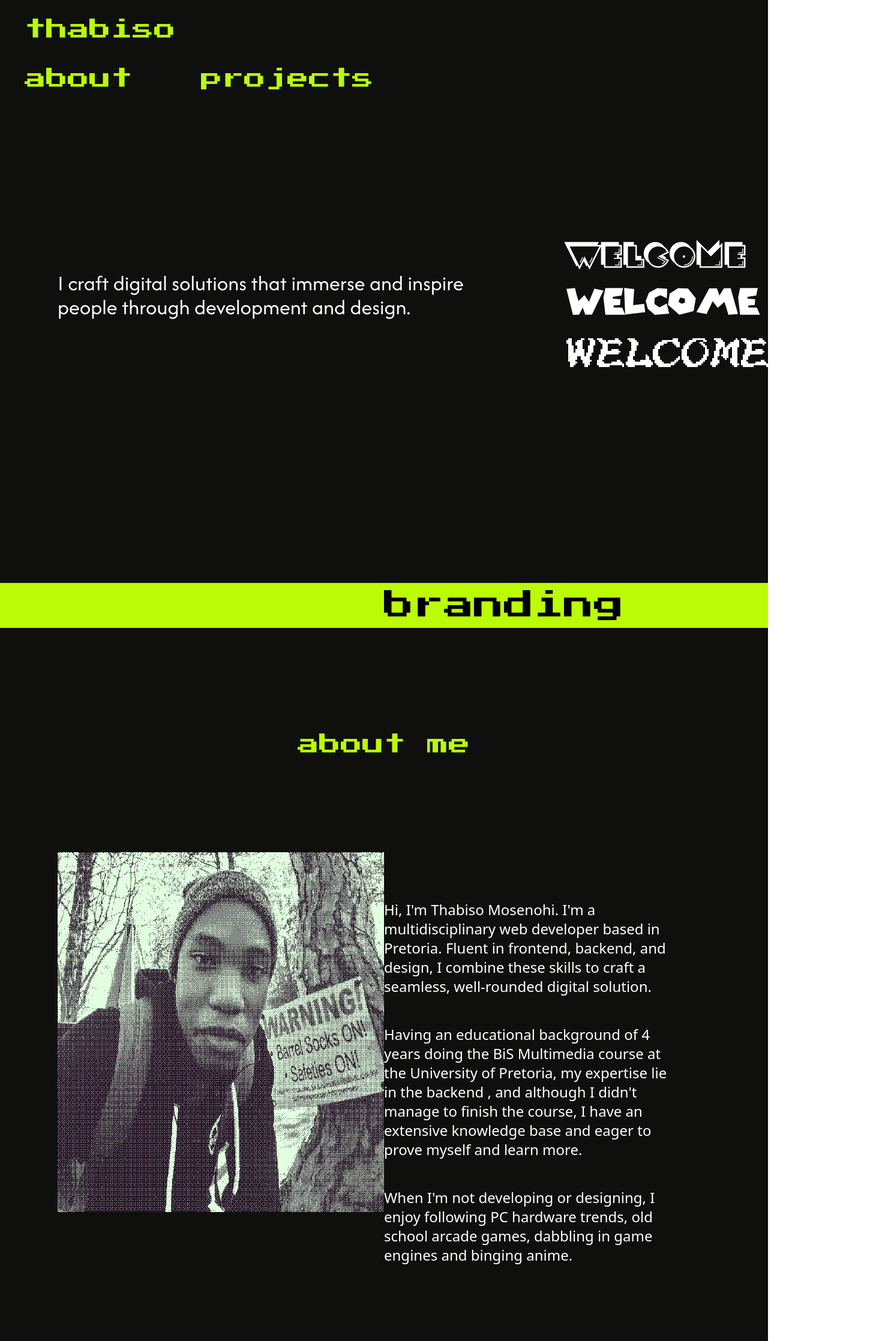
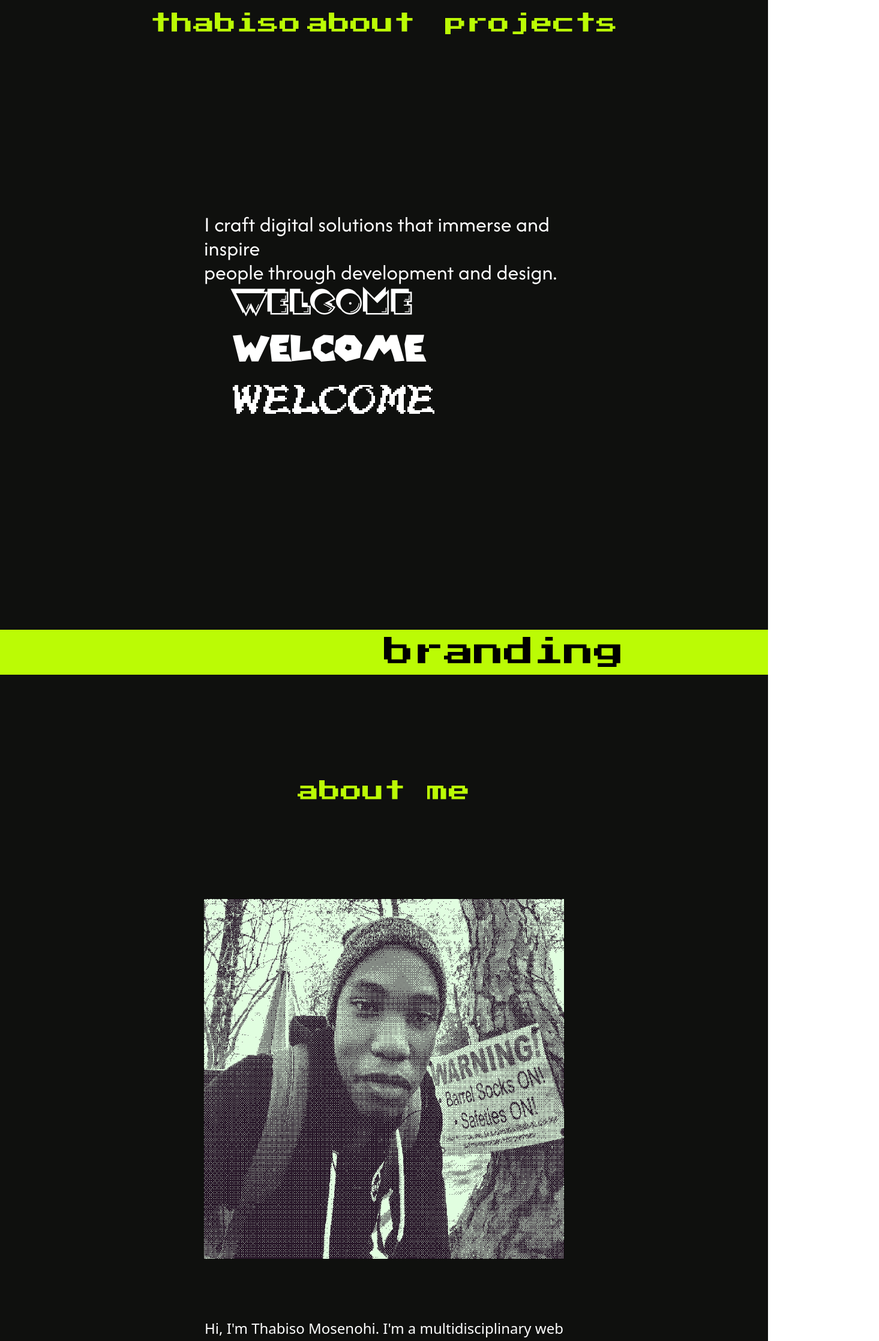
Before and after one commit to thabzzzzz/folio, a Vue app: page /main in a window 1280 px wide. Shown: the top 2236 px of the page at 60% size, 1465 px wide, since content can reach past the window. Built offline with nearby package versions, Linux system fonts and the light colour scheme.

Commit message:
added responsive styling

```diff
--- a/package.json
+++ b/package.json
@@ -23,4 +23,6 @@
     "tailwindcss": "^3.4.0",
     "vite": "^5.0.8"
   }
+
+
 }
--- a/src/components/main.vue
+++ b/src/components/main.vue
@@ -5,40 +5,36 @@
 
     <div class="min-h-screen bg-mygrey flex flex-col  relative " id="page-top">
         <div class="mx-4">
+
           <nav>
-            <div class="max-w-screen flex flex-wrap items-center justify-between mx-0">
-              <ul class="font-medium flex flex-col mt-4 bg-mygrey">
+  <div class="max-w-screen flex items-center justify-between mx-0 p-0">
+    <ul class="font-medium flex mt-4 bg-mygrey flex-grow-0 p-0 m-0">
       <li class="homelink start-again-link">
-                  <router-link to="/" class="link text-mygreen text-4xl">thabiso</router-link>
+        <router-link to="/" class="link text-mygreen text-4xl p-0 m-0">thabiso</router-link>
       </li>
     </ul>
-              <div class="hidden w-full md:block md:w-auto" id="navbar-default">
-                <ul class="font-medium flex flex-row p-4 md:p-0 mt-4 bg-mygrey">
-                  <li class="start-again-link">
-                    <router-link to="#aboutme" class="link text-mygreen mr-16 text-4xl hover-blink">about</router-link>
+    <div class="hidden w-full md:block md:w-auto ml-auto p-0 m-0" id="navbar-default">
+      <ul class="font-medium flex flex-row p-0 mt-4 bg-mygrey space-x-0">
+        <li class="start-again-link p-0 m-0">
+          <router-link to="#aboutme" class="link text-mygreen text-4xl hover-blink p-0 m-0">about</router-link>
         </li>
-                  <li class="start-again-link">
-                    <router-link to="#projects" class="link text-mygreen text-4xl hover-blink">projects</router-link>
+        <li class="start-again-link p-0 m-0">
+          <router-link to="#projects" class="link text-mygreen text-4xl hover-blink p-0 ml-10">projects</router-link>
         </li>
       </ul>
     </div>
   </div>
 </nav>
 
+
+
 <div class="grid grid-cols-6 mt-48">
-
-    <div class="col-span-4">
-
-        <p class="mt-24 text-4xl ml-20">I craft digital solutions that immerse and inspire<br>
-
-    people through development and design.</p>
+  <div class="col-span-3">
+    <p class="mt-24 text-4xl ">I craft digital solutions that immerse and inspire<br> people through development and design.</p>
   </div>
-    <div class="pt-10 welcome-block ml-24">
-        <h2 class="welcome text-6xl" id="w1">welcome</h2>
-        <h2 class="welcome text-6xl mt-6" id="w2">welcome</h2>
-        <h2 class="welcome text-5xl mt-6" id="w3">welcome</h2>
-    </div>
-
+  <div class="col-span-1"></div>
+  <div class="welcome-block ml-24">
+    <h2 class="welcome text-6xl" id="w1" style="grid-column-end: span 6;">welcome</h2> <h2 class="welcome text-6xl mt-6" id="w2" style="grid-column-end: span 6;">welcome</h2> <h2 class="welcome text-5xl mt-6" id="w3" style="grid-column-end: span 6;">welcome</h2> </div>
   </div>
 
     </div>
@@ -460,9 +456,7 @@
 
     }
 
-    .homelink{
-        margin-right: 600px;
-    }
+
     #test{
         right: 0;
         position: absolute;
@@ -498,7 +492,7 @@
       font-family: start;
       position: relative;
       display: inline-block;
-      padding: 10px 20px;
+
     }
 
 
@@ -635,4 +629,31 @@
     background-color: rgba(0,0,0,0);
   }
 }
+@media (max-width: 1600px) {
+  .section2 {
+        text-align: center; /* Center the text */
+        margin: 0 auto; /* Center the div itself */
+    }
+
+    .about-me {
+        text-align: center; /* Center the "about me" header */
+    }
+
+    .photo {
+        width: 100%; /* Adjust the width if needed */
+        margin: 0 auto 20px; /* Center the image */
+        display: block; /* Make the image a block element */
+    }
+
+    .grid {
+        display: flex; /* Use flexbox for alignment */
+        flex-direction: column; /* Stack elements vertically */
+        align-items: center; /* Center children elements */
+    }
+
+    .grid > div {
+        width: 100%; /* Ensure full width for child elements */
+        max-width: 600px; /* Optional: limit max width */
+    }
+}
     </style>
```
Lines whose indentation alone changed are shown as unchanged.
